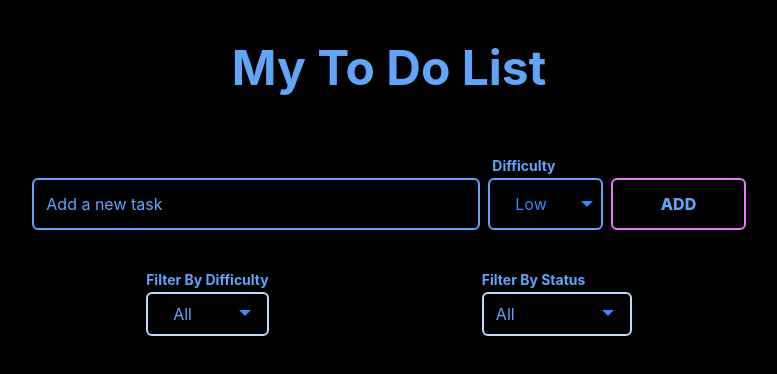
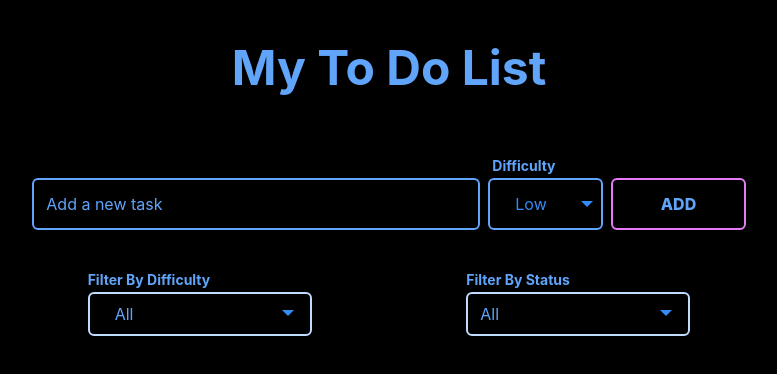
Before and after one commit to CiureaGabriela/todo-list, a React (Create React App) app: page / in a window 1280 px wide. Shown: the top 374 px of the page, without its empty margins (251-1028 px from the left). Built offline with nearby package versions, Linux system fonts and the light colour scheme.

Commit message:
Fix filter width

```diff
--- a/src/components/Filter.js
+++ b/src/components/Filter.js
@@ -11,7 +11,7 @@ function Filter({changeArrow}){
 
     return(
        <section className="flex justify-evenly">
-        <div className="flex flex-col mr-1 select-container" value={filter} onChange={(evt)=>setFilter(evt.target.value)}>
+        <div className="flex flex-col mr-1 select-container w-2/4  sm:w-1/4" value={filter} onChange={(evt)=>setFilter(evt.target.value)}>
             <label className="text-sm font-bold" htmlFor="difficulty">Filter By Difficulty</label>
             <select  id="difficulty" name="difficulty" onClick={(evt)=>{changeArrow(evt.target)}} className="text-blue-400 border-solid border-2 border-blue-200 text-bold rounded-md" >
                 <option value="all">All</option>
@@ -21,7 +21,7 @@ function Filter({changeArrow}){
             </select>
         </div>
 
-            <div className="flex flex-col ml-1 select-container" value={sort} onChange={(evt)=>setSort(evt.target.value)}>
+            <div className="flex flex-col ml-1 select-container w-2/4  sm:w-1/4" value={sort} onChange={(evt)=>setSort(evt.target.value)}>
                 <label className="text-sm font-bold" htmlFor="completed" >Filter By Status</label>
                 <select id="completed" name="completed" onClick={(evt)=>{changeArrow(evt.target)}} className="text-blue-400 border-solid border-2 border-blue-200 text-bold rounded-md">
                     <option value="all">All</option>
```
